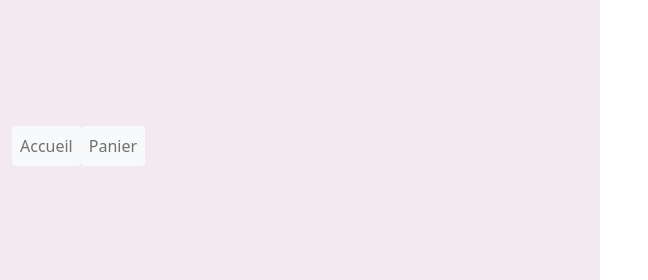
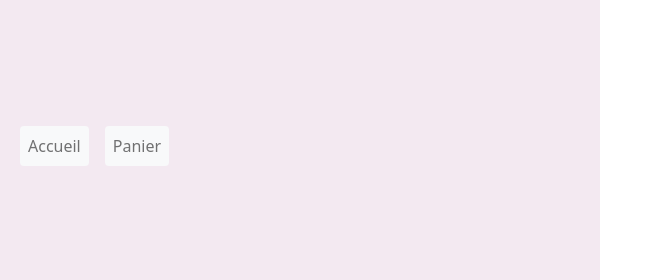
Before and after one commit to crescendo29/RodolpheBeauverger_5_10022021, a website: page cart.html in a window 1280 px wide. Shown: the top 280 px of the page, 632-1280 px from the left. Drawn offline with nearby package versions, Linux system fonts and the light colour scheme.

Commit message:
marge sur nav

```diff
--- a/cart.html
+++ b/cart.html
@@ -27,8 +27,8 @@
             </button>
             <div id="navbarContent" class="collapse navbar-collapse col-md-5 bg-orinoco-color">
               <ul class="navbar-nav">
-                <li class="nav-item active bg-light rounded"><a href="./index.html" class="nav-link">Accueil</a></li>
-                <li class="nav-item bg-light rounded"><a href="./cart.html" class="nav-link cart-content">Panier</a></li>
+                <li class="nav-item active bg-light rounded m-2"><a href="./index.html" class="nav-link">Accueil</a></li>
+                <li class="nav-item bg-light rounded m-2"><a href="./cart.html" class="nav-link cart-content">Panier</a></li>
               </ul>
             </div>
           </nav>
```
Also changed, not shown: confirmation.html (+2 -2 lines), index.html (+2 -2 lines), product.html (+2 -2 lines).
